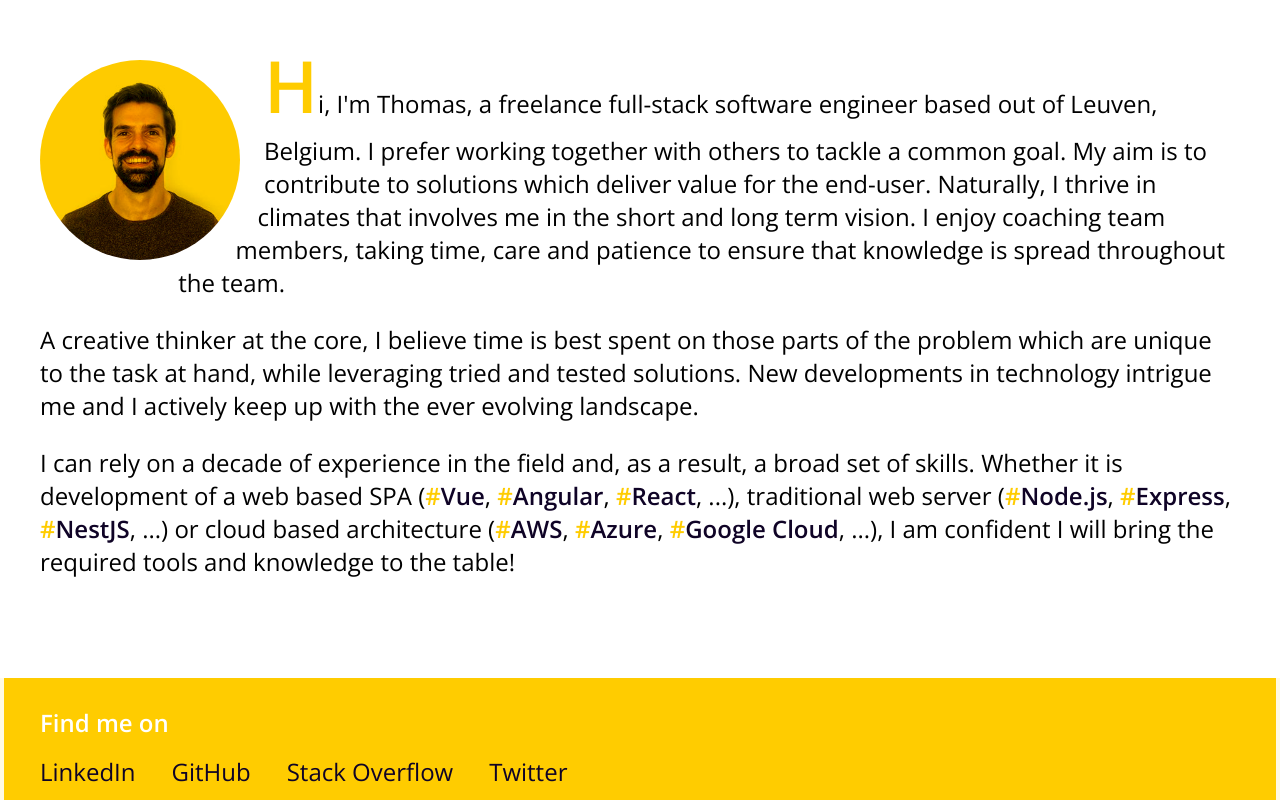
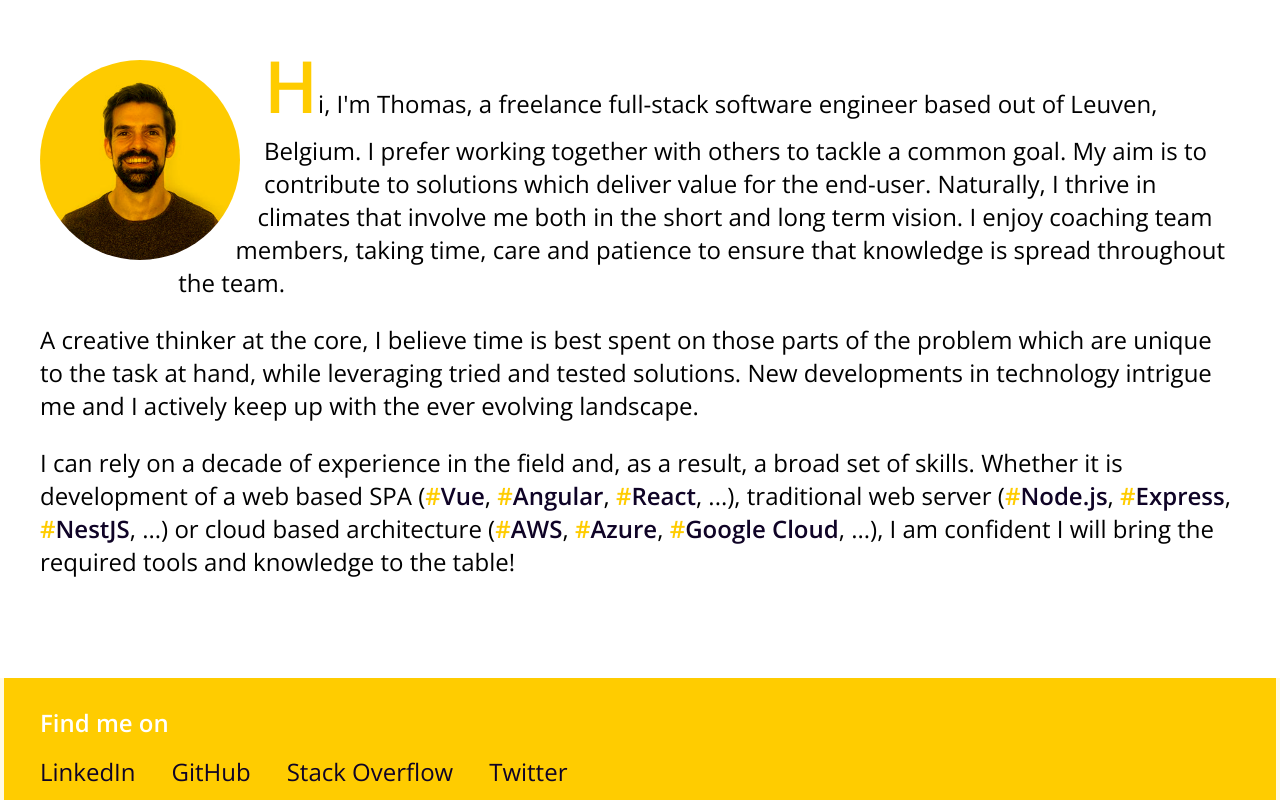
Before and after one commit to thomaux/thomaux.github.io, a plain HTML site: page index.html in a window 1280 px wide. Drawn offline with nearby package versions, Linux system fonts and the light colour scheme.

Commit message:
Fixes typo

```diff
--- a/index.html
+++ b/index.html
@@ -24,7 +24,7 @@
             <p>
                 Hi, I'm Thomas, a freelance full-stack software engineer based out of Leuven, Belgium. I prefer working
                 together with others to tackle a common goal. My aim is to contribute to solutions which deliver value
-                for the end-user. Naturally, I thrive in climates that involves me in the short and long term vision. I
+                for the end-user. Naturally, I thrive in climates that involve me both in the short and long term vision. I
                 enjoy coaching team members, taking time, care and patience to ensure that knowledge is spread
                 throughout the team.
             </p>
```
